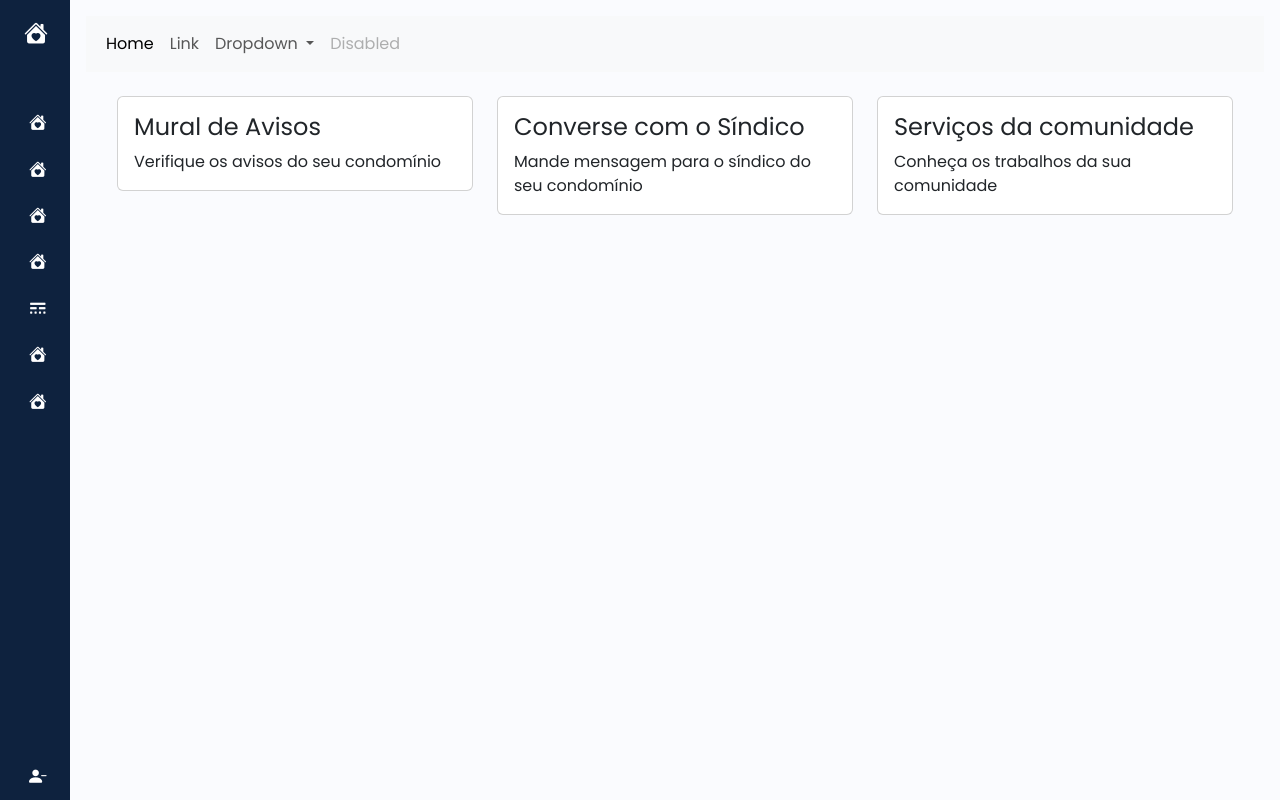
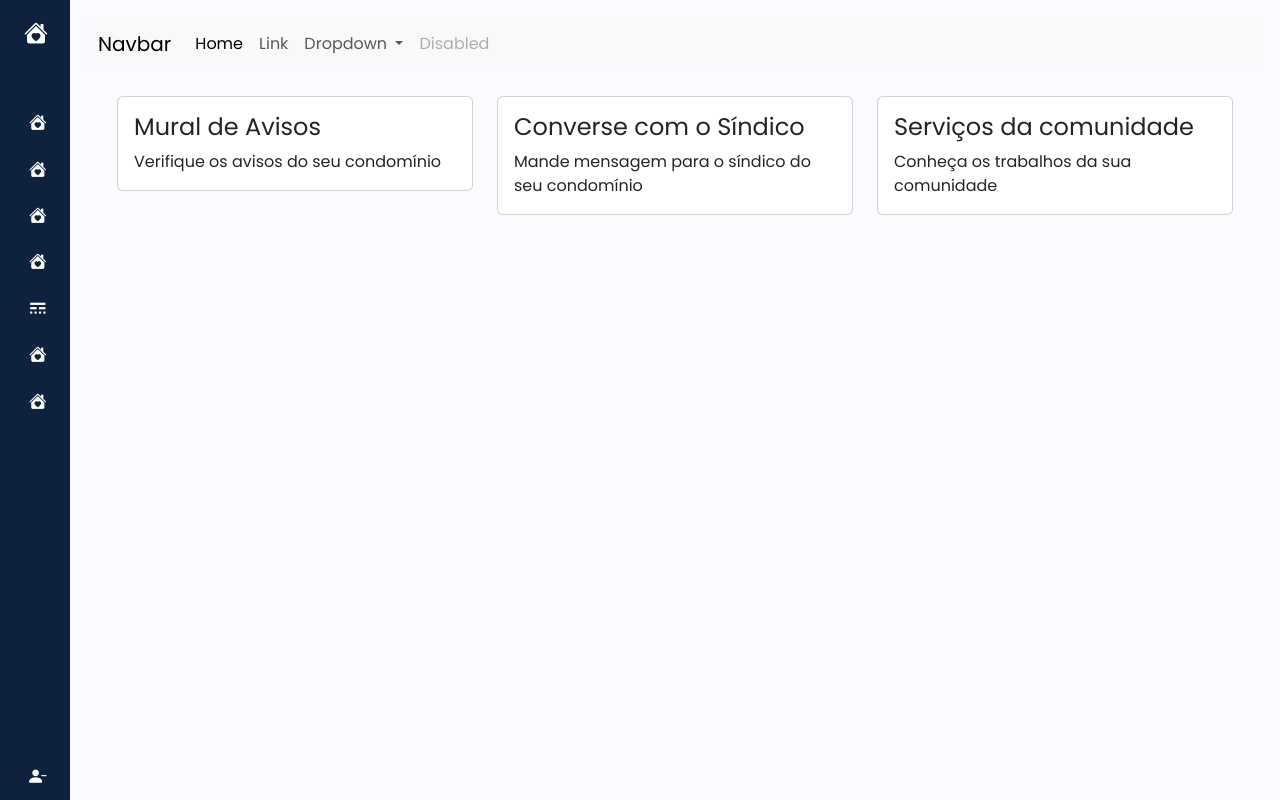
Before and after one commit to p-yuki/rede-social, a Flask app: template templates/index.html in a window 1280 px wide. Run offline with Flask 3, Linux system fonts and the light colour scheme; the template is opened without the code that fills it, so the values that code supplies are empty.

Commit message:
mod py/css/html

```diff
--- a/app.py
+++ b/app.py
@@ -14,7 +14,7 @@ db.init_app(app)
 
 @app.route('/')
 def index():
-    return render_template('cadastro_morador.html')
+    return render_template('index.html')
 
 if __name__ == '__main__':
     app.run(debug=True)
--- a/static/css/base.css
+++ b/static/css/base.css
@@ -143,5 +143,3 @@ a.sidebar-link:hover{
     transform: rotate(45deg);
     transition: all .2s ease-out;
 }
-
-/* conteúdo */
--- a/templates/base.html
+++ b/templates/base.html
@@ -109,7 +109,12 @@
             <!-- navbar -->
             <nav class="navbar navbar-expand-lg bg-body-tertiary">
                 <div class="container-fluid">
-
+                    <a class="navbar-brand" href="#">Navbar</a>
+                    <button class="navbar-toggler" type="button" data-bs-toggle="collapse"
+                        data-bs-target="#navbarSupportedContent" aria-controls="navbarSupportedContent"
+                        aria-expanded="false" aria-label="Toggle navigation">
+                        <span class="navbar-toggler-icon"></span>
+                    </button>
                     <div class="collapse navbar-collapse" id="navbarSupportedContent">
                         <ul class="navbar-nav me-auto mb-2 mb-lg-0">
                             <li class="nav-item">
```
